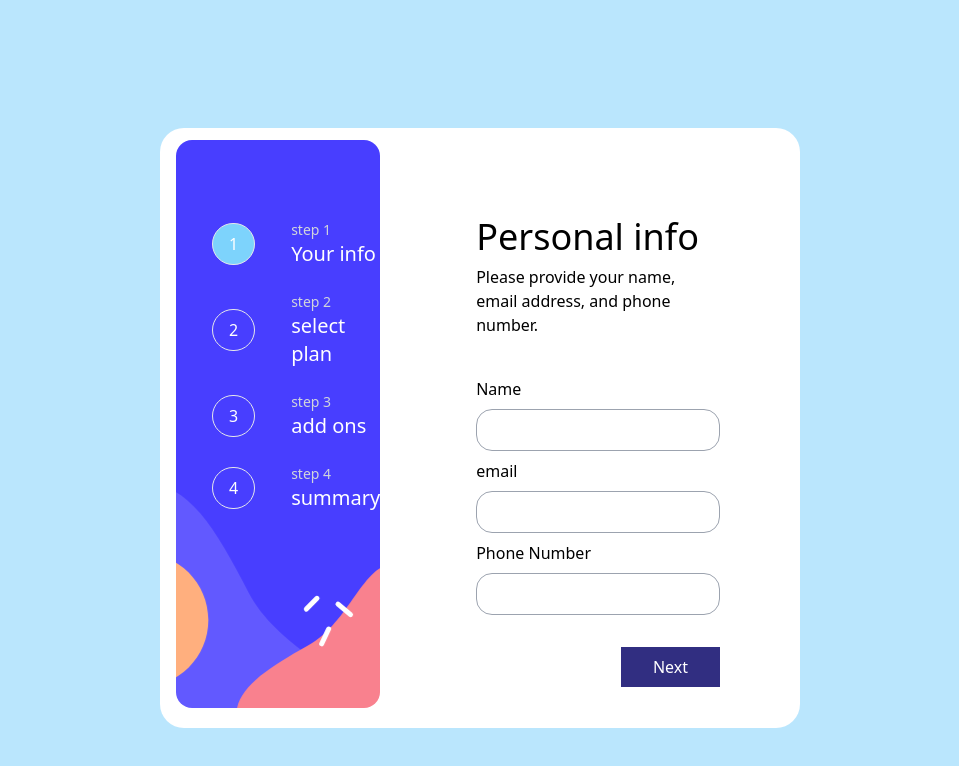
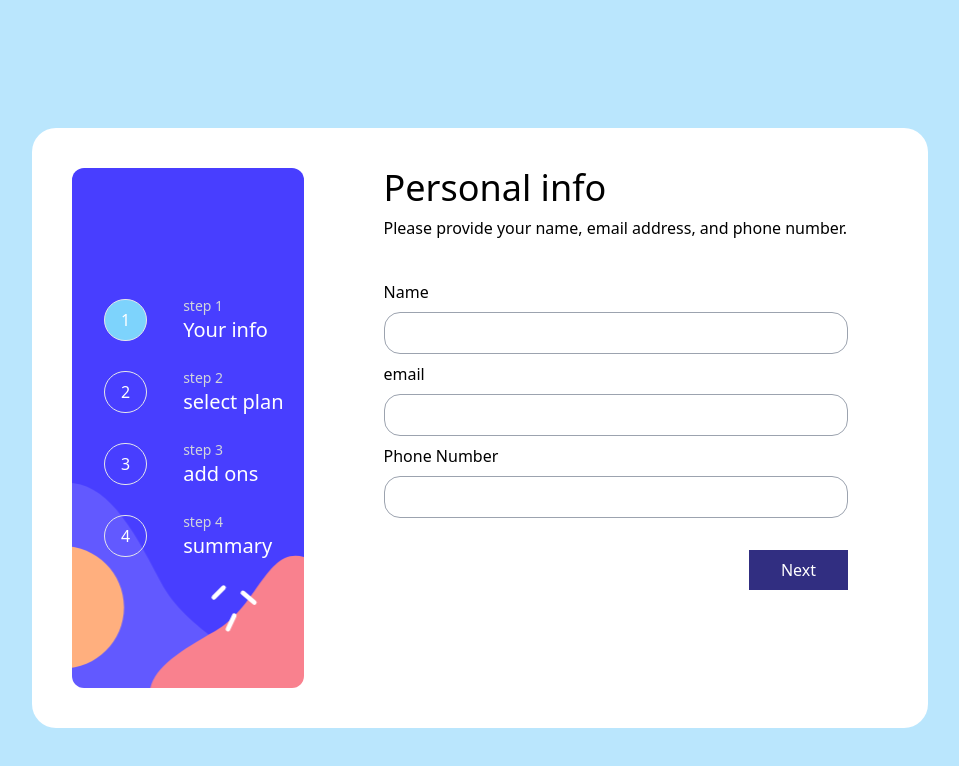
Before and after one commit to AhmaadAlharbi/Multi-step-form, a Vue app: page / in a window 1280 px wide. Shown: the top 766 px of the page, without its empty margins (160-1119 px from the left). Built offline with nearby package versions, Linux system fonts and the light colour scheme.

Commit message:
change navbar style

```diff
--- a/src/App.vue
+++ b/src/App.vue
@@ -2,31 +2,19 @@
   <div
     class="
       flex
-      items-baseline
+      items-stretch
       mt-32
       mx-auto
       bg-white
-      w-1/2
-      h-[600px]
+      max-w-4xl
       rounded-3xl
+      py-10
     "
   >
     <!-- navbar col -->
-    <nav
-      class="
-        flex flex-col
-        rounded-2xl
-        space-y-6
-        pl-6
-        text-white
-        w-[274px]
-        h-[568px]
-        mx-4
-        my-3
-      "
-    >
+    <nav class="rounded-xl text-white ml-10 px-5 py-32 space-y-6">
       <!-- step one -->
-      <div class="flex items-center space-x-6 mt-20">
+      <div class="flex items-center space-x-6">
         <div
           class="circle border rounded-full px-4 py-2 mx-3"
           :class="{ 'bg-sky-300': step == 1 }"
@@ -79,7 +67,7 @@
       </div>
     </nav>
     <!-- info col -->
-    <div v-if="info">
+    <div v-if="info" class="flex-1">
       <div class="px-20">
         <h1 class="text-4xl mb-2">Personal info</h1>
         <p class="mb-10">
```
